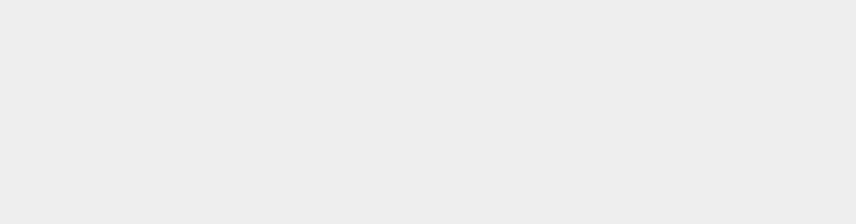
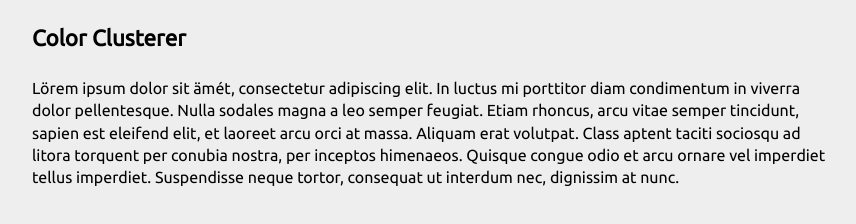
Before and after one commit to kpuputti/color-clusterer, a plain HTML site: page dist/index.html in a window 1280 px wide. Shown: the whole page, without its empty margins (208-1064 px from the left). Drawn offline with Linux system fonts and the light colour scheme.

Commit message:
Experiment with basic styles.

```diff
--- a/dist/index.html
+++ b/dist/index.html
@@ -3,13 +3,25 @@
   <head>
     <meta charset="utf-8">
     <title>Color Clusterer</title>
-    <meta name="viewport" content="width=device-width">
+    <meta name="viewport" content="width=device-width, initial-scale=1">
+    <link rel="stylesheet" href="http://fonts.googleapis.com/css?family=Ubuntu">
     <link rel="stylesheet" href="app.css">
   </head>
   <body>
 
     <article id="app">
-
+      <h1>Color Clusterer</h1>
+      <p>
+        Lörem ipsum dolor sit ämét, consectetur adipiscing elit. In
+        luctus mi porttitor diam condimentum in viverra dolor
+        pellentesque. Nulla sodales magna a leo semper feugiat. Etiam
+        rhoncus, arcu vitae semper tincidunt, sapien est eleifend
+        elit, et laoreet arcu orci at massa. Aliquam erat
+        volutpat. Class aptent taciti sociosqu ad litora torquent per
+        conubia nostra, per inceptos himenaeos. Quisque congue odio et
+        arcu ornare vel imperdiet tellus imperdiet. Suspendisse neque
+        tortor, consequat ut interdum nec, dignissim at nunc.
+      </p>
     </article>
 
     <noscript>
@@ -19,7 +31,7 @@
     <script src="app.min.js"></script>
     <script>
       window.addEventListener('DOMContentLoaded', function () {
-        app.init({
+        clusterer.init({
           el: document.getElementById('app')
         });
       });
--- a/src/js/app.js
+++ b/src/js/app.js
@@ -37,5 +37,5 @@
     };
 
     // Expose the app namespace to global scope.
-    window.app = app;
+    window.clusterer = app;
 }());
--- a/src/sass/app.scss
+++ b/src/sass/app.scss
@@ -1,13 +1,41 @@
 @import "compass/reset";
 @import "compass/css3";
 
-$app_bg: #eee;
+$body_bg: #eee;
 
-html, body {
+html {
     height: 100%;
+}
+body {
+    @include box-sizing(border-box);
+    height: 100%;
+    padding: 1em;
+    background-color: $body_bg;
+    overflow-y: scroll;
 }
 
 #app {
-    background-color: $app_bg;
+
+    position: relative;
+    @include box-sizing(border-box);
     min-height: 100%;
+
+    font-family: 'Ubuntu', sans-serif;
+
+    h1 {
+        font-size: 1.4em;
+        font-weight: bold;
+        padding: 0.5em 0;
+    }
+    p {
+        margin: 1em 0;
+        line-height: 1.4em;
+    }
 }
+
+@media screen and (min-width: 800px) {
+    #app {
+        width: 800px;
+        margin: 0 auto;
+    }
+}
```
Also changed, not shown: dist/app.css, dist/app.min.js.
